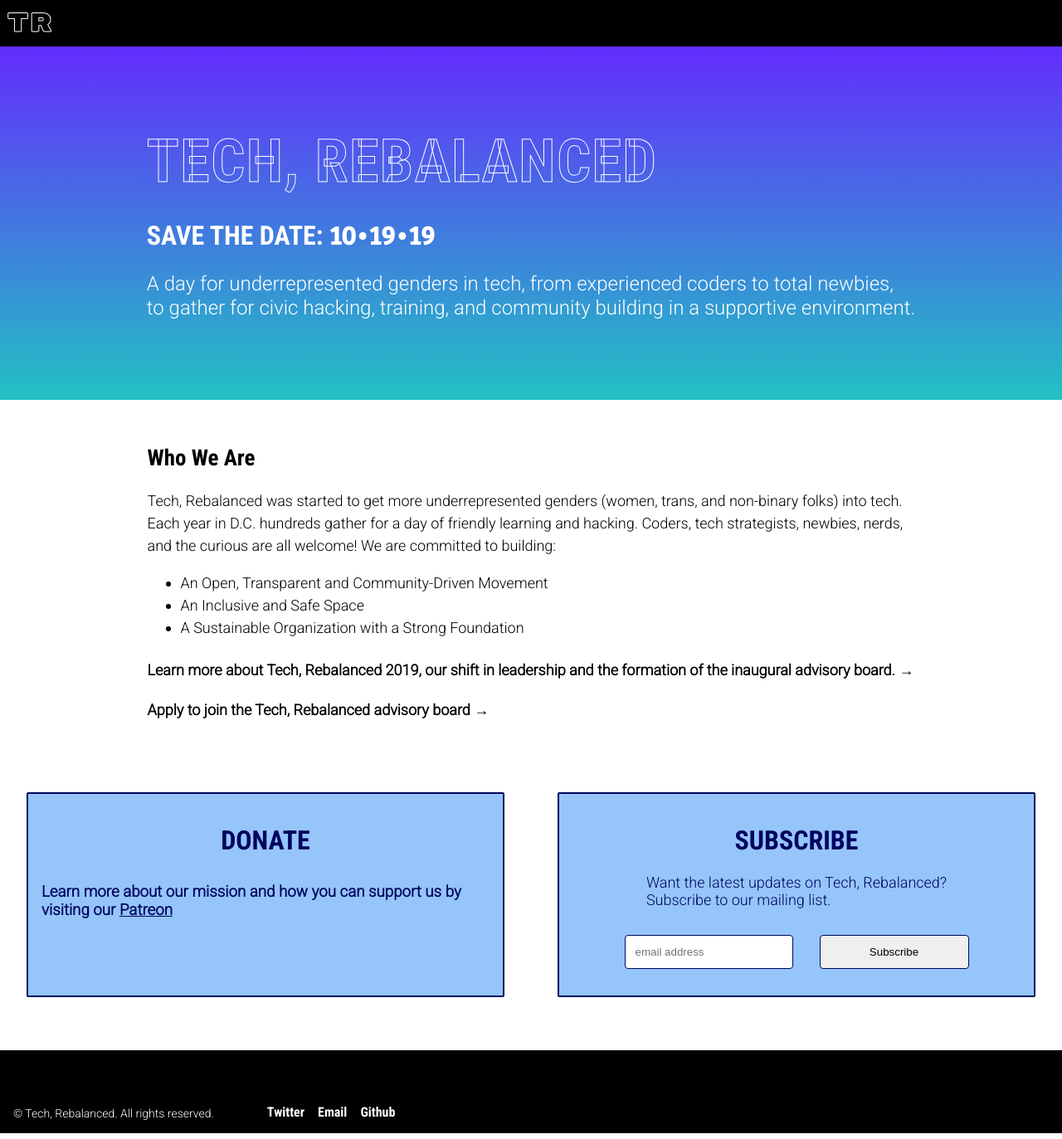
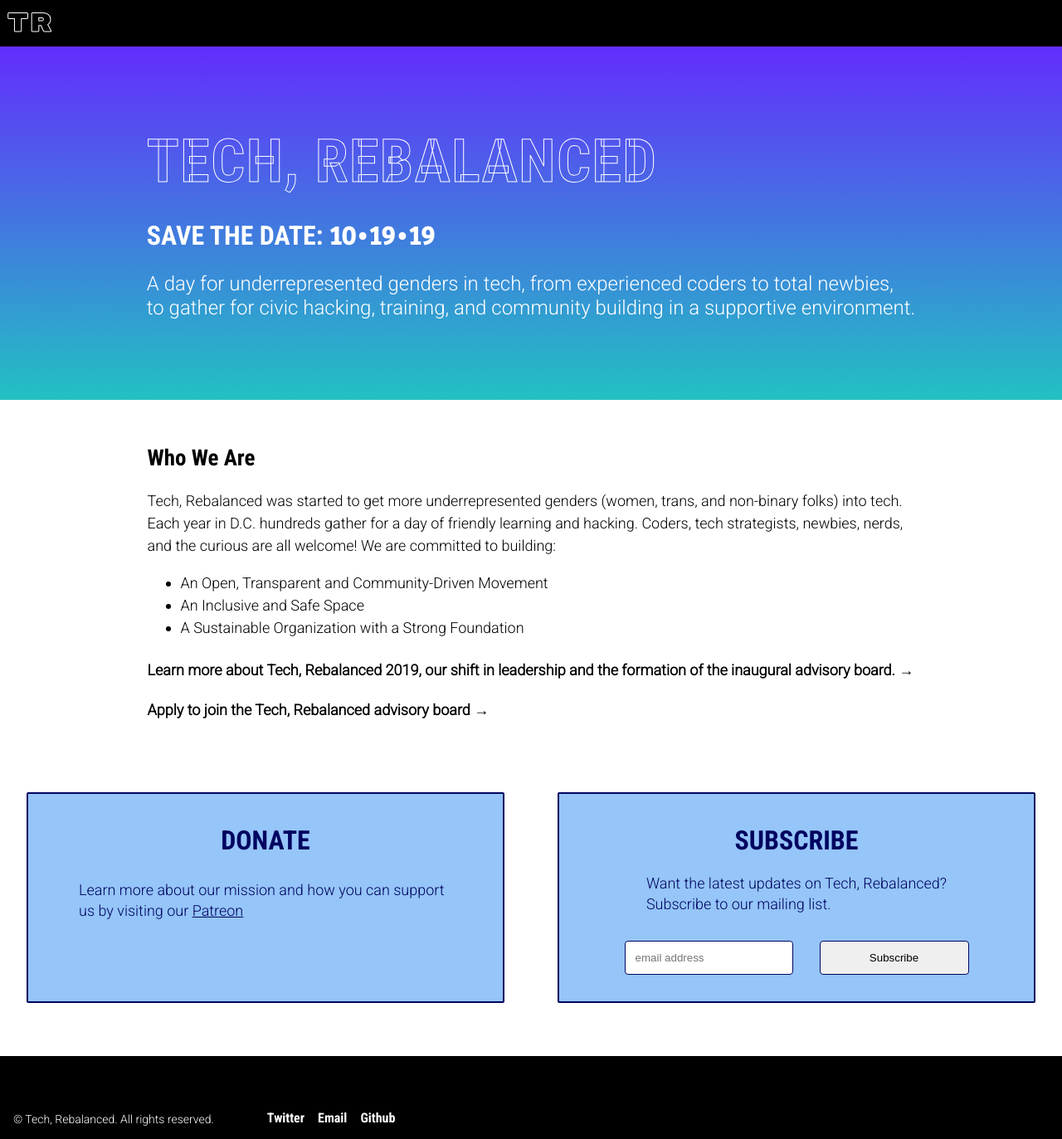
Before and after one commit to TechLadyHackathon/Tech-Rebalanced, a Jekyll site: the page built from index.html, in a window 1280 px wide. Shown: the whole page at 83% size. Built offline with Jekyll 4.4.1, drawn with Linux system fonts in a browser that asks for light colours.

Commit message:
add parity in cta box styles

```diff
--- a/_includes/cta.html
+++ b/_includes/cta.html
@@ -18,6 +18,6 @@
     </div>
     <div class="c-cta__box c-cta__donate">
         <h2 class="c-cta__title"> Donate </h2>
-        <h3> Learn more about our mission and how you can support us by visiting our <a target="_blank" href="https://www.patreon.com/tech_rebalanced"> Patreon </a></h3>
+        <div class="c-cta__donate-text"> Learn more about our mission and how you can support us by visiting our <a target="_blank" href="https://www.patreon.com/tech_rebalanced"> Patreon </a></div>
     </div>
 </div>
--- a/assets/scss/_cta.scss
+++ b/assets/scss/_cta.scss
@@ -62,6 +62,7 @@ h2.c-cta__title {
 
 .c-subscribe__form label {
     margin-bottom: $space-16;
+    line-height: 24.3px;
 }
 
 .c-subscribe__signup input {
@@ -125,6 +126,12 @@ h2.c-cta__title {
 
 }
 
+.c-cta__donate-text {
+    max-width: 450px;
+    margin: $space-16 auto;
+    font-size: $size-18;
+    line-height: 24.3px;
+}
 
 .clear input {
     width: 180px;
```
Also changed, not shown: 2 other files.
